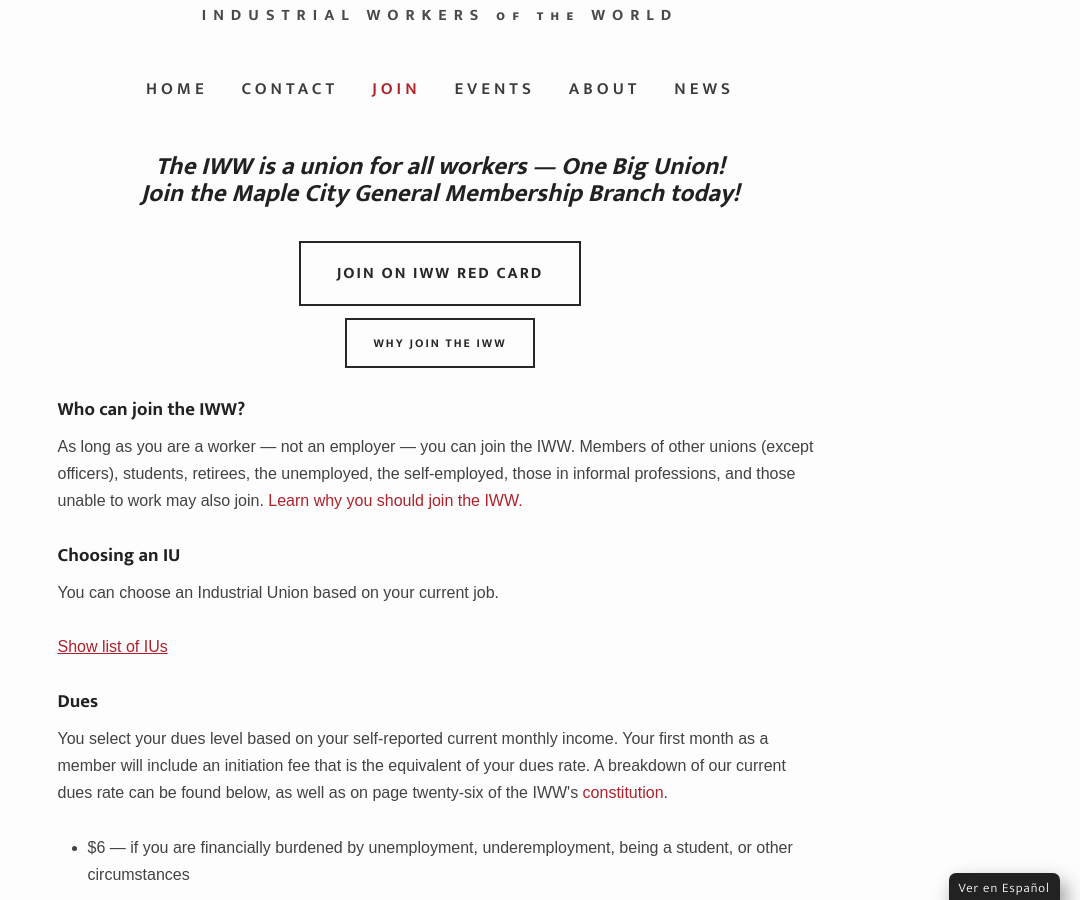
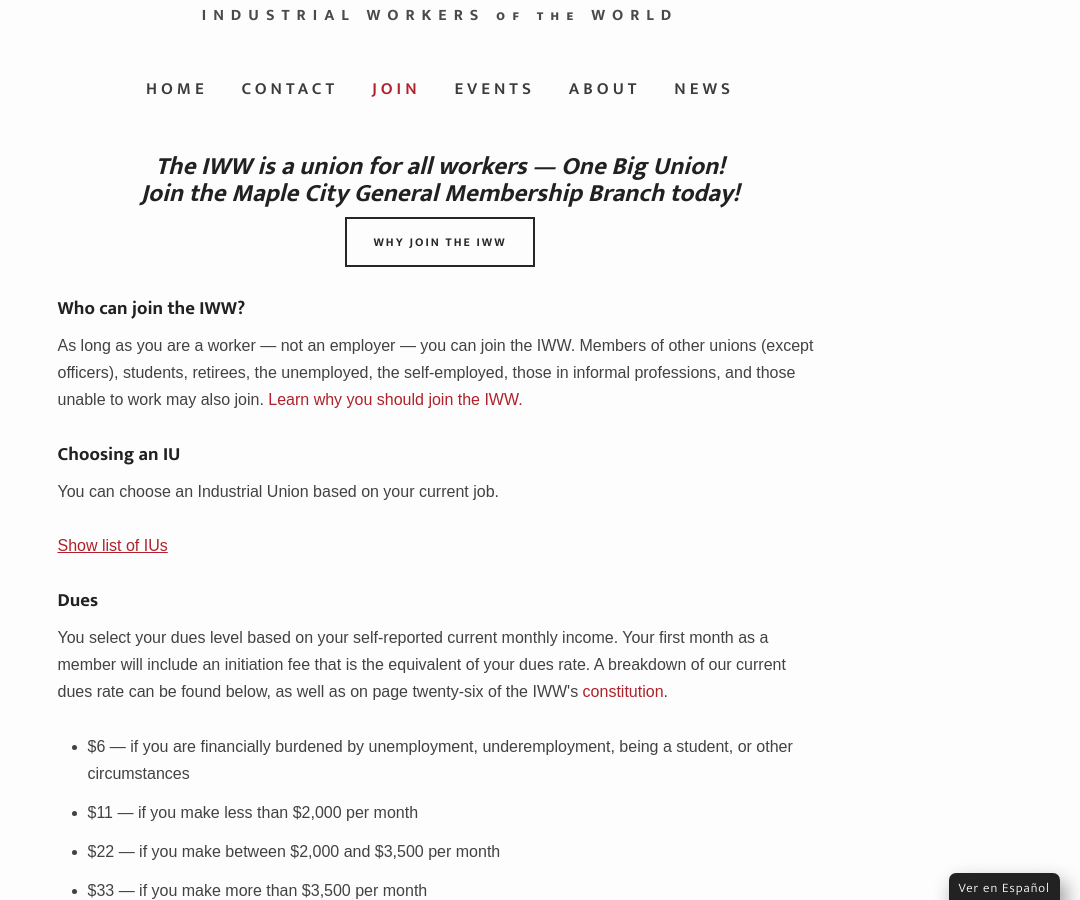
Before and after one commit to iww-maple-city/iww-maple-city.github.io, a Jekyll site: the page built from join.html, in a window 1280 px wide and 900 px high, scrolled down 544 px. Shown: the whole window, without its empty margins (200-1280 px from the left). Built offline with Jekyll 4.4.1, drawn with Linux system fonts in a browser that asks for light colours; some web fonts are replaced.

Commit message:
Removed red card button

```diff
--- a/join.html
+++ b/join.html
@@ -8,7 +8,6 @@
 Join the Maple City General Membership Branch today!</em></h3>
 <div style="padding:15px;background-color:#222;color:#ffffff;text-align:center;display:none;"><em>As a result of a motion passed on September 1, 2019, at the North American IWW General Convention, all new members signing up through General Headquarters (GHQ) Red Card will become members of their correspnding branch no later than January 1, 2020 (whereas this was not the case before; at-large Wobblies paying through Red Card currently will soon become members of their correpsonding branch as well). In addition, begining October 1, 2019, members joining through Red Card will be automatically opted-in to receving the new, stampless, plastic, membership cards. Contact the IWW NYC GMB at <a style="color:#fff !important;" href="mailto:IWW.MapleCity.GMB@Protonmail.com"><strong>IWW.MapleCity.GMB@Protonmail.com</strong></a> (<a style="color:#fff !important;" href="{{ site.baseurl }}/assets/keys/publickey.organize@iww.nyc.asc"><strong>public key</strong></a>) or General Headquarts at <a style="color:#fff !important;" href="mailto:ghq@iww.org"><strong>ghq@iww.org</strong></a> for more information.</em></div>
 <div style="text-align:center;">
-<a href="https://iww.org/join"><button class="large" style="margin:24px 15px 12px 15px;" ontouchstart="">Join on IWW Red Card</button></a><br>
 <a href="{{ site.baseurl }}/why-join"><button class="small" ontouchstart="">Why join the IWW</button></a>
 </div><br>
 <p><h3>Who can join the IWW?</h3>
```
